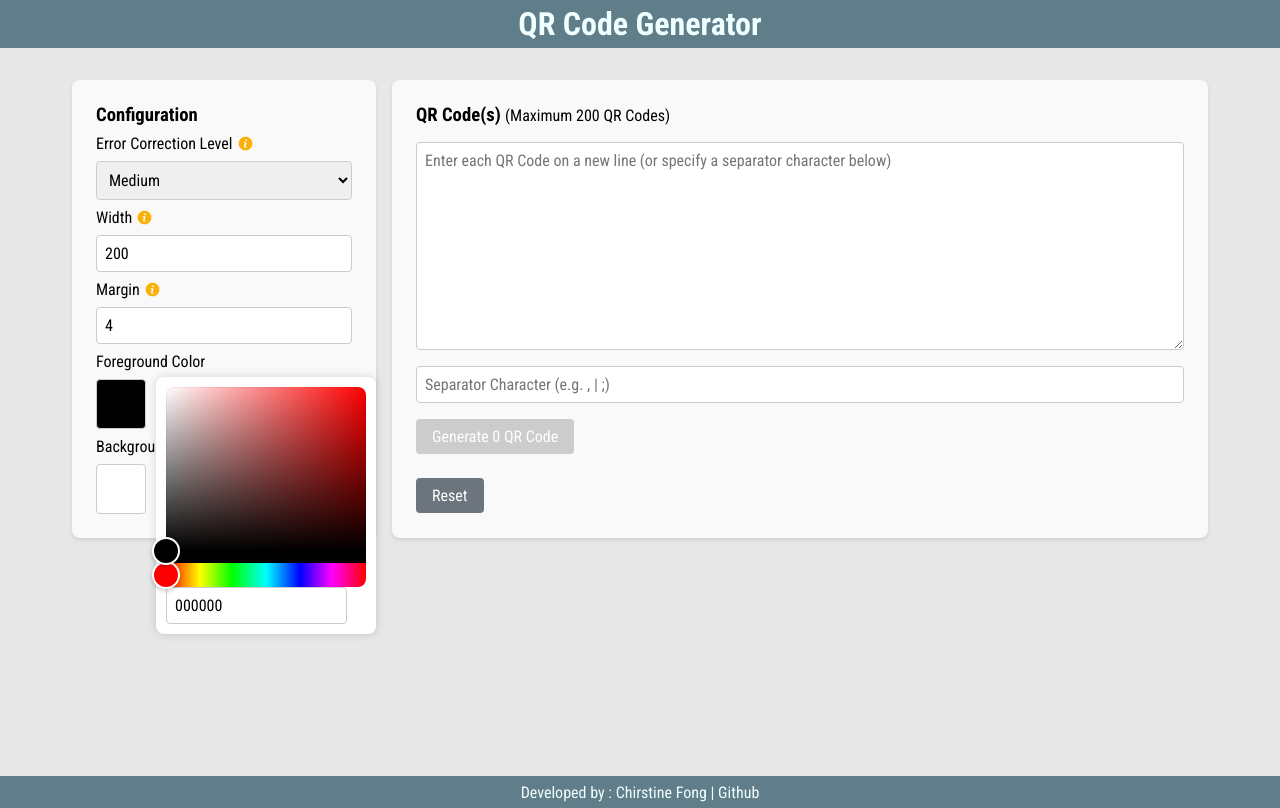
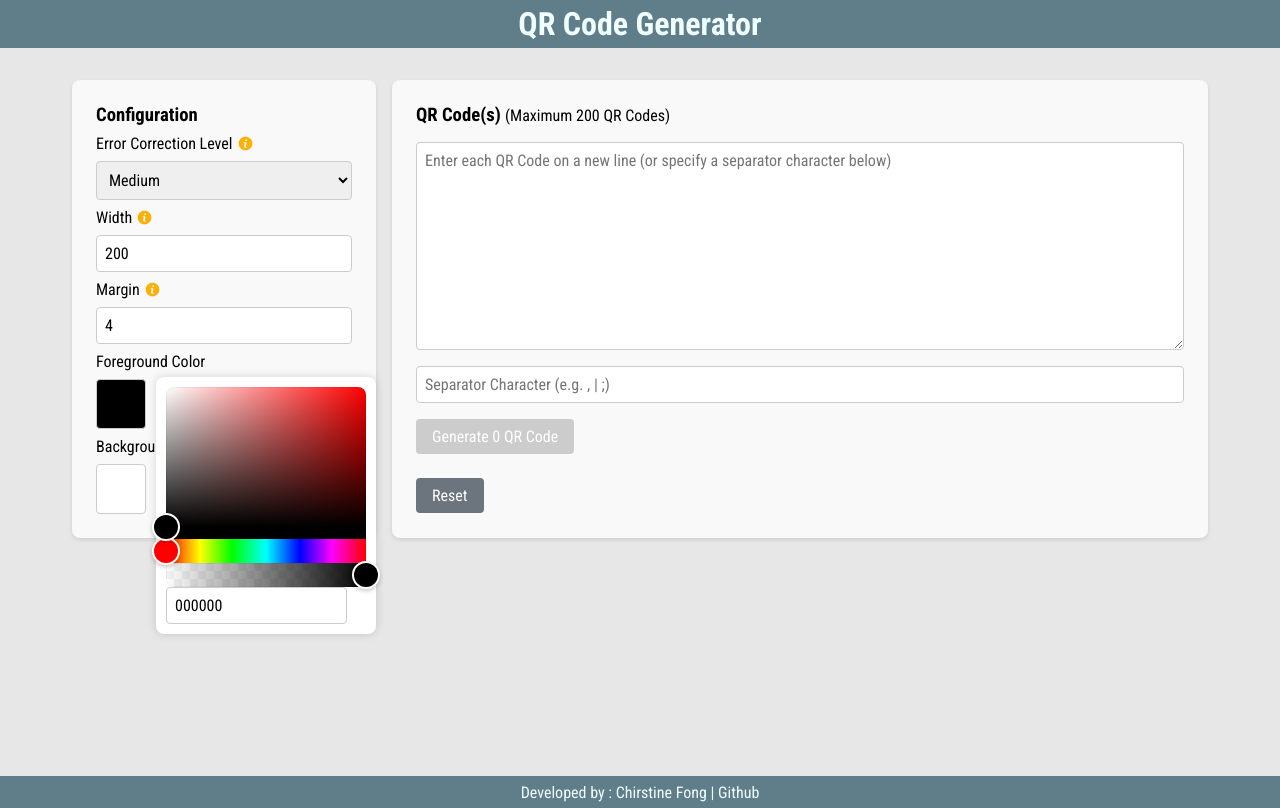
Before and after one commit to penguinff/qrcode-generator, a React (Vite) app: page / in a window 1280 px wide. Both pictures are taken after a click on the element 121 px from the left and 404 px from the top of the page. Built offline with nearby package versions, Linux system fonts and the light colour scheme.

Commit message:
changed color picker to HexAlphaColorPicker

```diff
--- a/src/components/ColorPicker/ColorPicker.tsx
+++ b/src/components/ColorPicker/ColorPicker.tsx
@@ -1,5 +1,5 @@
 import { useEffect, useRef, useState } from 'react';
-import { HexColorPicker, HexColorInput } from 'react-colorful';
+import { HexAlphaColorPicker, HexColorInput } from 'react-colorful';
 import './color-picker.scss';
 
 type ColorPickerProps = {
@@ -38,7 +38,7 @@ const ColorPicker = ({ title, color, setColor }: ColorPickerProps) => {
       ></div>
       {isShowPicker && (
         <div ref={pickerRef} className='picker-area'>
-          <HexColorPicker color={color} onChange={setColor} />
+          <HexAlphaColorPicker color={color} onChange={setColor} />
           <HexColorInput color={color} onChange={setColor} />
         </div>
       )}
```
